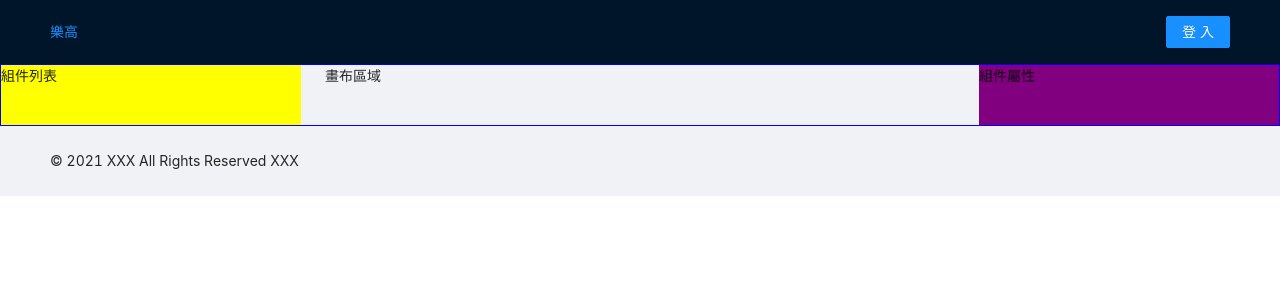
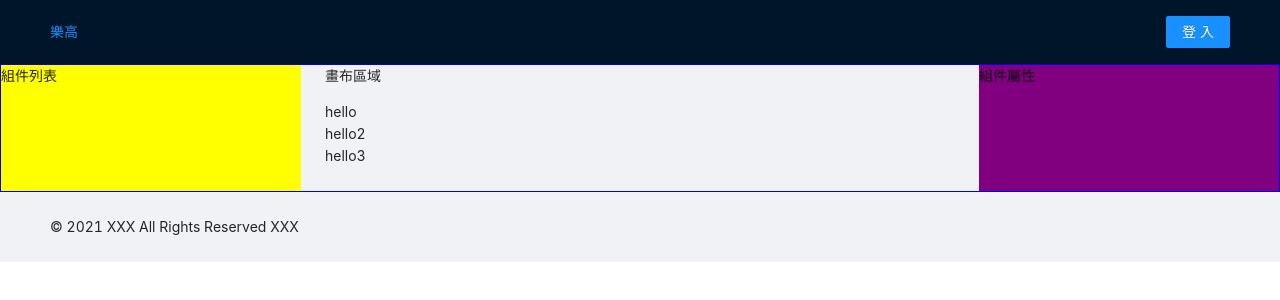
Before and after one commit to hsimao/template-editor, a Vue app: page /editor in a window 1280 px wide. Shown: the top 300 px of the page. Built offline with nearby package versions, Linux system fonts and the light colour scheme.

Commit message:
feat: editor interface

```diff
--- a/package.json
+++ b/package.json
@@ -11,11 +11,13 @@
     "ant-design-vue": "^2.2.8",
     "core-js": "^3.6.5",
     "stable": "^0.1.8",
+    "uuid": "^8.3.2",
     "vue": "^3.2.18",
     "vue-router": "^4.0.11",
     "vuex": "^4.0.2"
   },
   "devDependencies": {
+    "@types/uuid": "^8.3.1",
     "@typescript-eslint/eslint-plugin": "^2.33.0",
     "@typescript-eslint/parser": "^2.33.0",
     "@vue/cli-plugin-babel": "~4.5.0",
--- /dev/null
+++ b/src/store/editor.ts
@@ -0,0 +1,45 @@
+import { Module } from 'vuex';
+import { GlobalDataProps } from './index';
+import { v4 as uuidv4 } from 'uuid';
+
+export interface EditorProps {
+  // 提供中間編輯器渲染的組件
+  components: ComponentData[];
+  // 當前所選的編輯組件, uuid
+  currentElement: string;
+}
+
+interface ComponentData {
+  props: { [key: string]: any };
+  // uuid v4 生成
+  id: string;
+  // 業務組件庫名稱, e-text, e-image 等等
+  name: string;
+}
+
+export const testComponents: ComponentData[] = [
+  {
+    id: uuidv4(),
+    name: 'e-text',
+    props: { text: 'hello' }
+  },
+  {
+    id: uuidv4(),
+    name: 'e-text',
+    props: { text: 'hello2' }
+  },
+  {
+    id: uuidv4(),
+    name: 'e-text',
+    props: { text: 'hello3' }
+  }
+];
+
+const editor: Module<EditorProps, GlobalDataProps> = {
+  state: {
+    components: testComponents,
+    currentElement: ''
+  }
+};
+
+export default editor;
--- a/src/store/index.ts
+++ b/src/store/index.ts
@@ -1,16 +1,19 @@
 import { createStore } from 'vuex';
 import templates, { TemplatesProps } from './templates';
 import user, { UserProps } from './user';
+import editor, { EditorProps } from './editor';
 
 export interface GlobalDataProps {
   user: UserProps;
   templates: TemplatesProps;
+  editor: EditorProps;
 }
 
 const store = createStore<GlobalDataProps>({
   modules: {
     user,
-    templates
+    templates,
+    editor
   }
 });
 
--- a/src/views/Editor.vue
+++ b/src/views/Editor.vue
@@ -8,21 +8,34 @@
       <a-layout style="padding: 0 24px 24px">
         <a-layout-content class="preview-container">
           <p>畫布區域</p>
-          <div class="preview-list" id="canvas-area"></div>
+          <div class="preview-list" id="canvas-area">
+            <div v-for="component in components" :key="component.id">
+              {{ component.props.text }}
+            </div>
+          </div>
         </a-layout-content>
       </a-layout>
 
-      <a-layout-sider width="300" style="background: purple" class="setting">組件屬性</a-layout-sider>
+      <a-layout-sider width="300" style="background: purple" class="setting"
+        >組件屬性</a-layout-sider
+      >
     </a-layout>
   </div>
 </template>
 
 <script lang="ts">
-import { defineComponent } from 'vue';
+import { defineComponent, computed } from 'vue';
+import { useStore } from 'vuex';
+import { GlobalDataProps } from '../store';
 
 export default defineComponent({
   setup() {
-    return {};
+    const store = useStore<GlobalDataProps>();
+    const components = computed(() => store.state.editor.components);
+
+    return {
+      components
+    };
   }
 });
 </script>
```
Also changed, not shown: .eslintrc.js, 1 other file (tests, documents, lock files or other folders).
